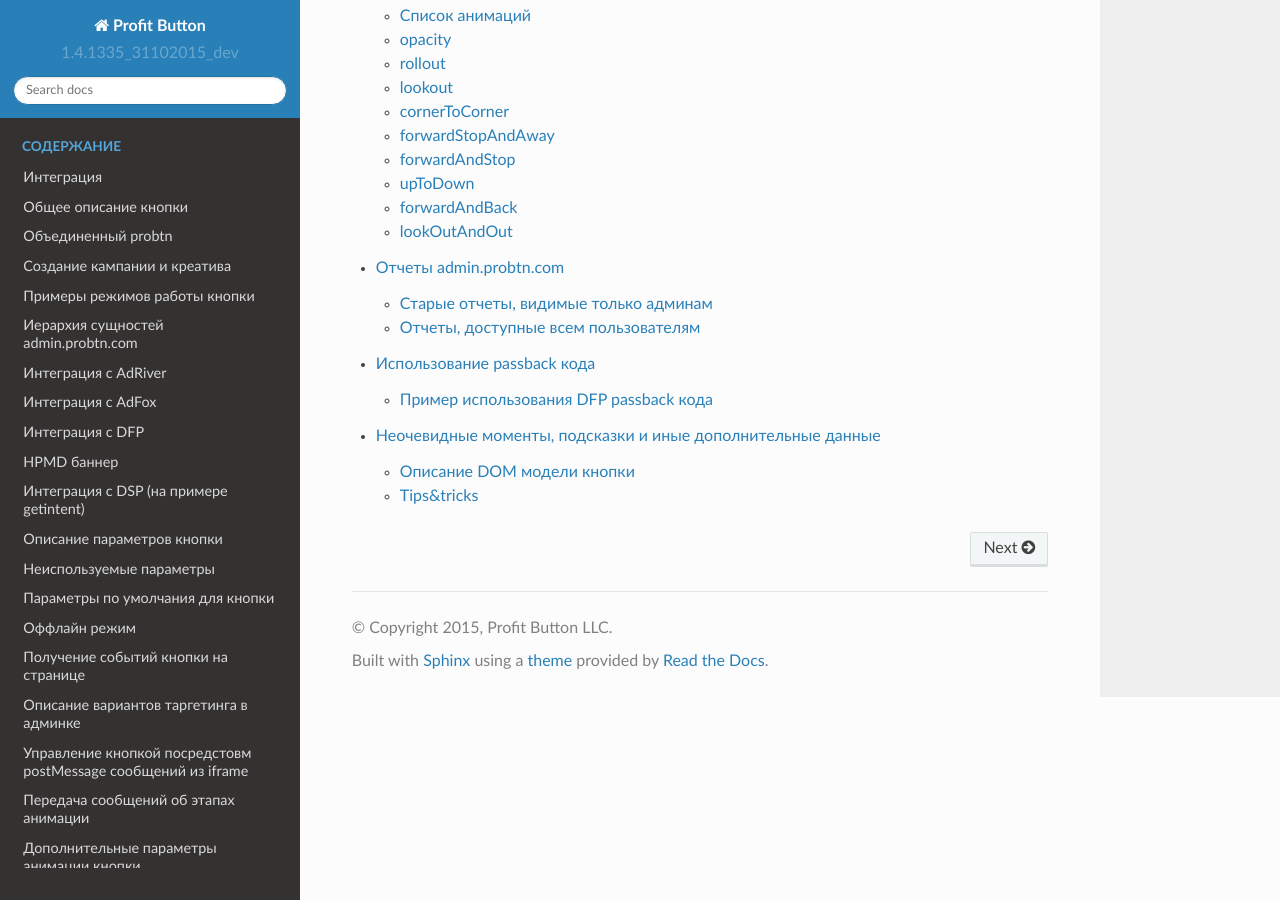
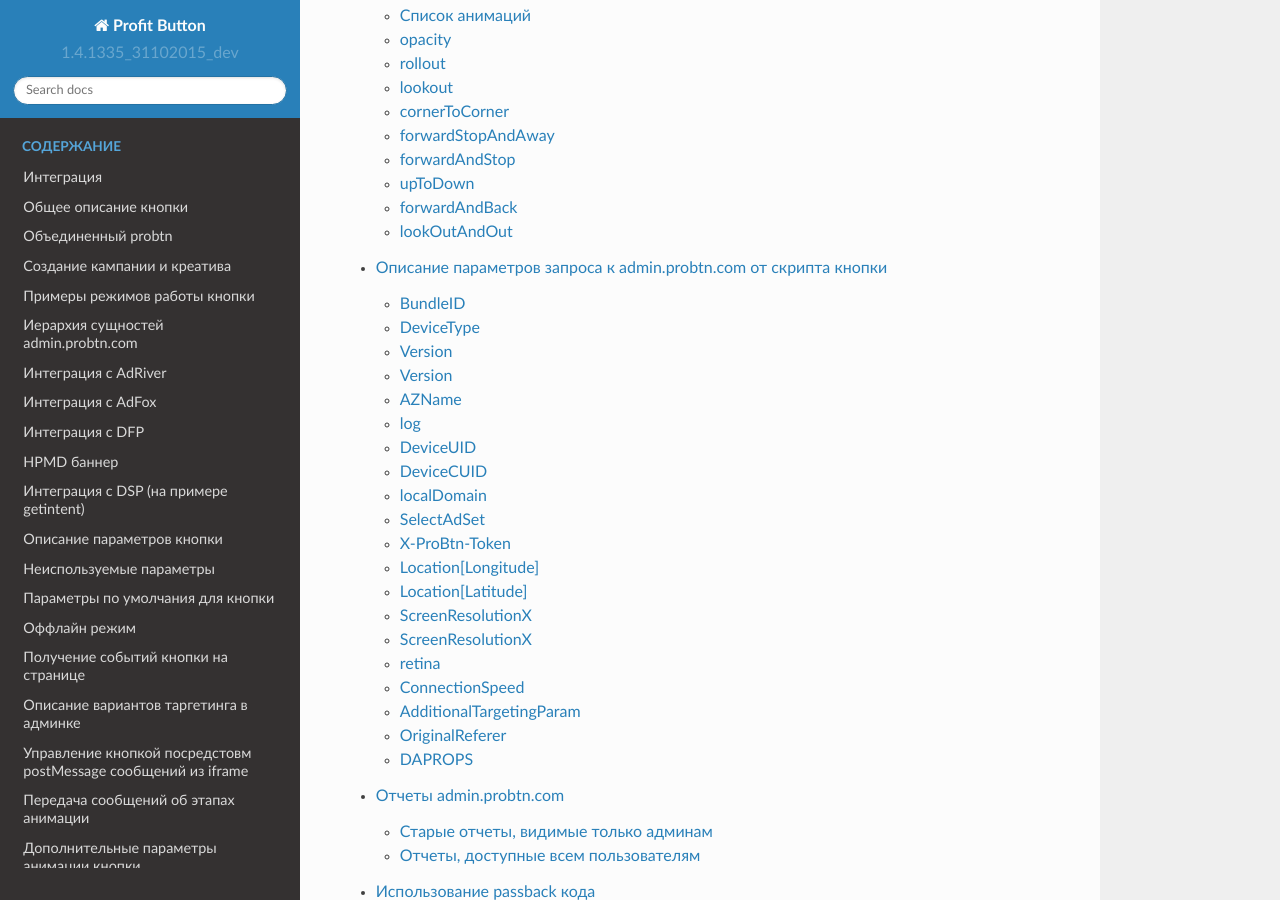
Before and after one commit to probtn/docs, a Sphinx documentation site: the page built from docs/index.rst, in a window 1280 px wide and 900 px high, scrolled down 6121 px. Built offline with Sphinx 7.4.7 and the Read the Docs theme 2.0.0, drawn with Linux system fonts in a browser that asks for light colours.

Commit message:
Get parameters was added

```diff
--- /dev/null
+++ b/docs/get_parameters.rst
@@ -0,0 +1,85 @@
+.. _get_parameters:
+
+Описание параметров запроса к admin.probtn.com от скрипта кнопки
+===========
+
+BundleID
+----------------------------------
+Идентификатор приложения (в качестве значения используется имя домена).
+
+DeviceType
+----------------------------------
+Тип устройства, значение всегда равно "web".
+
+Version
+----------------------------------
+Наименование текущей версии кнопки.
+
+Version
+----------------------------------
+Наименование текущей версии кнопки.
+
+AZName
+----------------------------------
+Название активной зоны (например название scrollzone).
+
+log
+----------------------------------
+Содержит допольнительную служебную информацию.
+
+DeviceUID
+----------------------------------
+Уникальный идентификатор пользователя для конкретного сайта.
+
+DeviceCUID
+----------------------------------
+Содержит глобальный идентификатор пользователя.
+
+localDomain
+----------------------------------
+Содержит имя домена.
+
+SelectAdSet
+----------------------------------
+Кампания, к которой относится креатив.
+
+X-ProBtn-Token
+----------------------------------
+
+
+Location[Longitude]
+----------------------------------
+Географическое положение - долгота.
+
+Location[Latitude]
+----------------------------------
+Географическое положение - широта.
+
+ScreenResolutionX
+----------------------------------
+Разрешение экрана по горизонтали.
+
+ScreenResolutionX
+----------------------------------
+Разрешение экрана по вертикали.
+
+retina
+----------------------------------
+Jтношение разрешения дисплея текущего устройства в физических пикселях к разрешению в логических (CSS) пикселях.
+По умолчанию 1.
+
+ConnectionSpeed
+----------------------------------
+Скорость соединения в кбит/с.
+
+AdditionalTargetingParam
+----------------------------------
+Дополнительные параметры таргетирования.
+
+OriginalReferer
+----------------------------------
+Содержит URI страницы, с которой был совершен переход на текущую страницу.
+
+DAPROPS
+----------------------------------
+Параметры устройства.
--- a/docs/index.rst
+++ b/docs/index.rst
@@ -29,6 +29,7 @@
    postMessage_button_control
    postMessage_button_animation
    button_additional_animations_param
+   get_parameters
    reports_description
    passback
    hints_and_tricks
```
Also changed, not shown: 8 other files.
